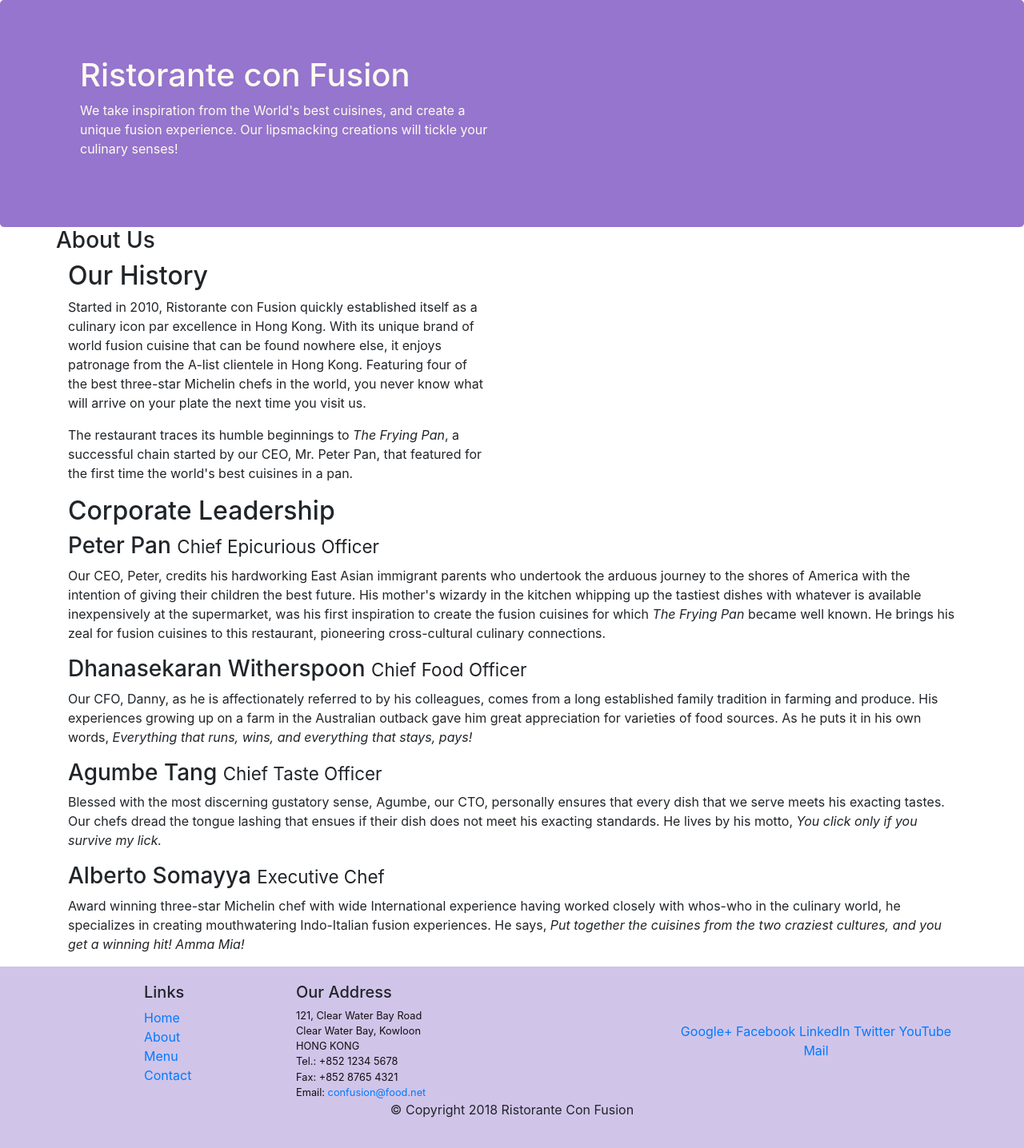
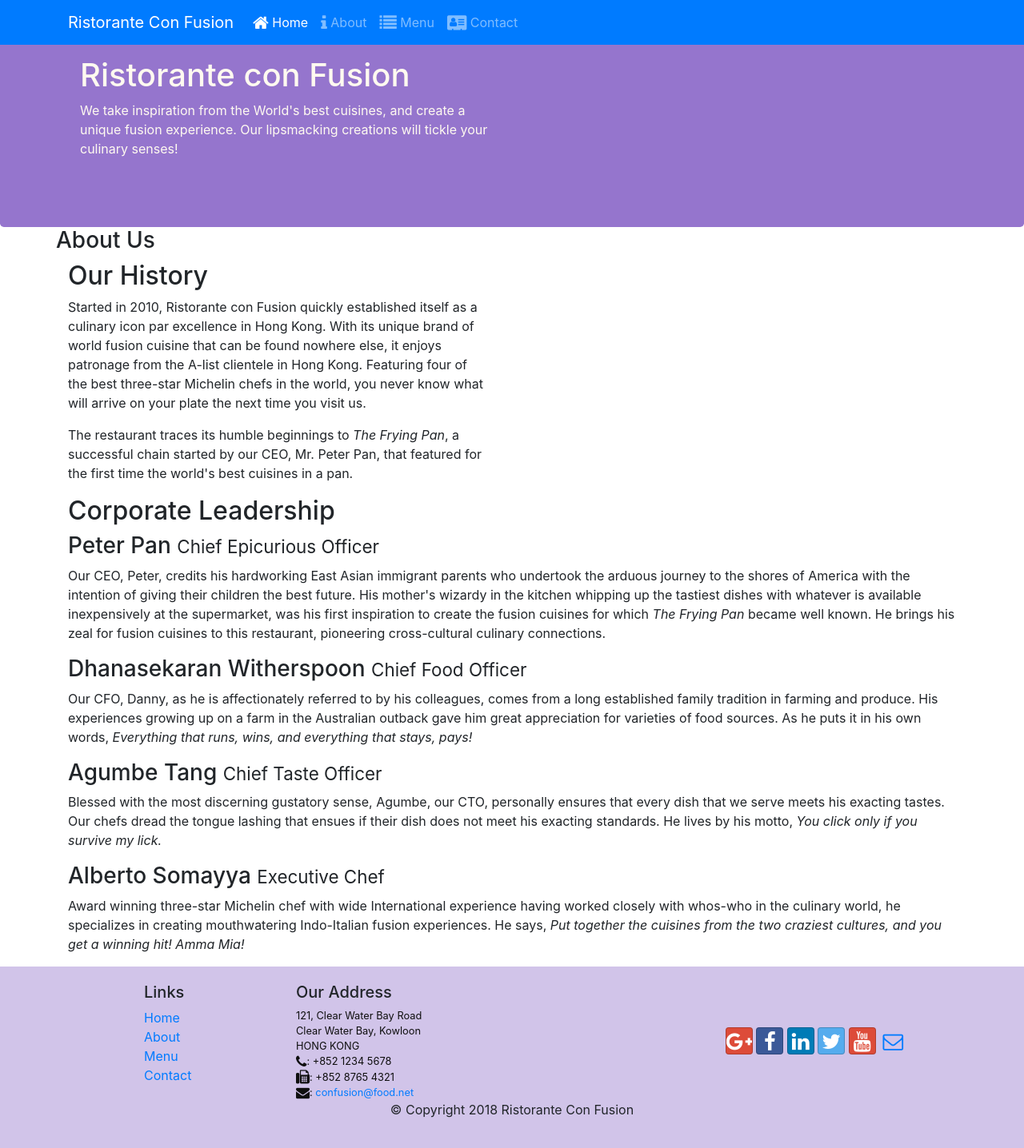
Before and after one commit to waaghree/bootstrap, a website: page aboutus.html in a window 1280 px wide. Shown: the whole page at 80% size. Drawn offline with nearby package versions, Linux system fonts and the light colour scheme.

Commit message:
Icon Fonts

```diff
--- a/aboutus.html
+++ b/aboutus.html
@@ -10,12 +10,29 @@
     <!-- Bootstrap CSS -->
     <link rel="stylesheet" href="node_modules/bootstrap/dist/css/bootstrap.min.css">
     <link href="css/styles.css" rel="stylesheet">
+    <link rel="stylesheet" href="node_modules/font-awesome/css/font-awesome.min.css">
+    <link rel="stylesheet" href="node_modules/bootstrap-social/bootstrap-social.css">
     <title>Ristorante Con Fusion: About Us</title>
 
 </head>
 
 <body>
-
+        <nav class="navbar navbar-dark navbar-expand-sm bg-primary fixed-top">
+                <div class="container">
+                        <button class="navbar-toggler" type="button" data-toggle="collapse" data-target="#Navbar">
+                                <span class="navbar-toggler-icon"></span>
+                            </button>
+                   <a class="navbar-brand" href="#">Ristorante Con Fusion</a>
+                   <div class="collapse navbar-collapse" id="Navbar">
+                        <ul class="navbar-nav mr-auto">
+                                <li class="nav-item active"><a class="nav-link" href="#"><span class="fa fa-home fa-lg"></span> Home</a></li>
+                                <li class="nav-item"><a class="nav-link" href="./aboutus.html"><span class="fa fa-info fa-lg"></span> About</a></li>
+                                <li class="nav-item"><a class="nav-link" href="#"><span class="fa fa-list fa-lg"></span> Menu</a></li>
+                                <li class="nav-item"><a class="nav-link" href="#"><span class="fa fa-address-card fa-lg"></span> Contact</a></li>
+                        </ul>
+                    </div>
+                </div>
+            </nav>
     <header class="jumbotron">
         <div class="container">
             <div class="row row-header">
@@ -82,20 +99,21 @@
 		              121, Clear Water Bay Road<br>
 		              Clear Water Bay, Kowloon<br>
 		              HONG KONG<br>
-		              Tel.: +852 1234 5678<br>
-		              Fax: +852 8765 4321<br>
-		              Email: <a href="mailto:confusion@food.net">confusion@food.net</a>
+		              <i class="fa fa-phone fa-lg"></i>: +852 1234 5678<br>
+                      <i class="fa fa-fax fa-lg"></i>: +852 8765 4321<br>
+                      <i class="fa fa-envelope fa-lg"></i>:
+                      <a href="mailto:confusion@food.net">confusion@food.net</a>
 		           </address>
                 </div>
                 <div class="col-12 col-sm-4 align-self-center">
-                    <div class="text-center">
-                        <a href="http://google.com/+">Google+</a>
-                        <a href="http://www.facebook.com/profile.php?id=">Facebook</a>
-                        <a href="http://www.linkedin.com/in/">LinkedIn</a>
-                        <a href="http://twitter.com/">Twitter</a>
-                        <a href="http://youtube.com/">YouTube</a>
-                        <a href="mailto:">Mail</a>
-                    </div>
+                        <div class="text-center">
+                                <a class="btn btn-social-icon btn-google" href="http://google.com/+"><i class="fa fa-google-plus"></i></a>
+                                <a class="btn btn-social-icon btn-facebook" href="http://www.facebook.com/profile.php?id="><i class="fa fa-facebook"></i></a>
+                                <a class="btn btn-social-icon btn-linkedin" href="http://www.linkedin.com/in/"><i class="fa fa-linkedin"></i></a>
+                                <a class="btn btn-social-icon btn-twitter" href="http://twitter.com/"><i class="fa fa-twitter"></i></a>
+                                <a class="btn btn-social-icon btn-google" href="http://youtube.com/"><i class="fa fa-youtube"></i></a>
+                                <a class="btn btn-social-icon" href="mailto:"><i class="fa fa-envelope-o"></i></a>
+                            </div>
                 </div>
            </div>
            <div class="row justify-content-center">
--- a/package.json
+++ b/package.json
@@ -15,6 +15,8 @@
   },
   "dependencies": {
     "bootstrap": "^4.0.0",
+    "bootstrap-social": "^5.1.1",
+    "font-awesome": "^4.7.0",
     "jquery": "^3.3.1",
     "popper.js": "^1.12.9"
   }
```
Also changed, not shown: index.html (+30 -12 lines), 1 other file.
